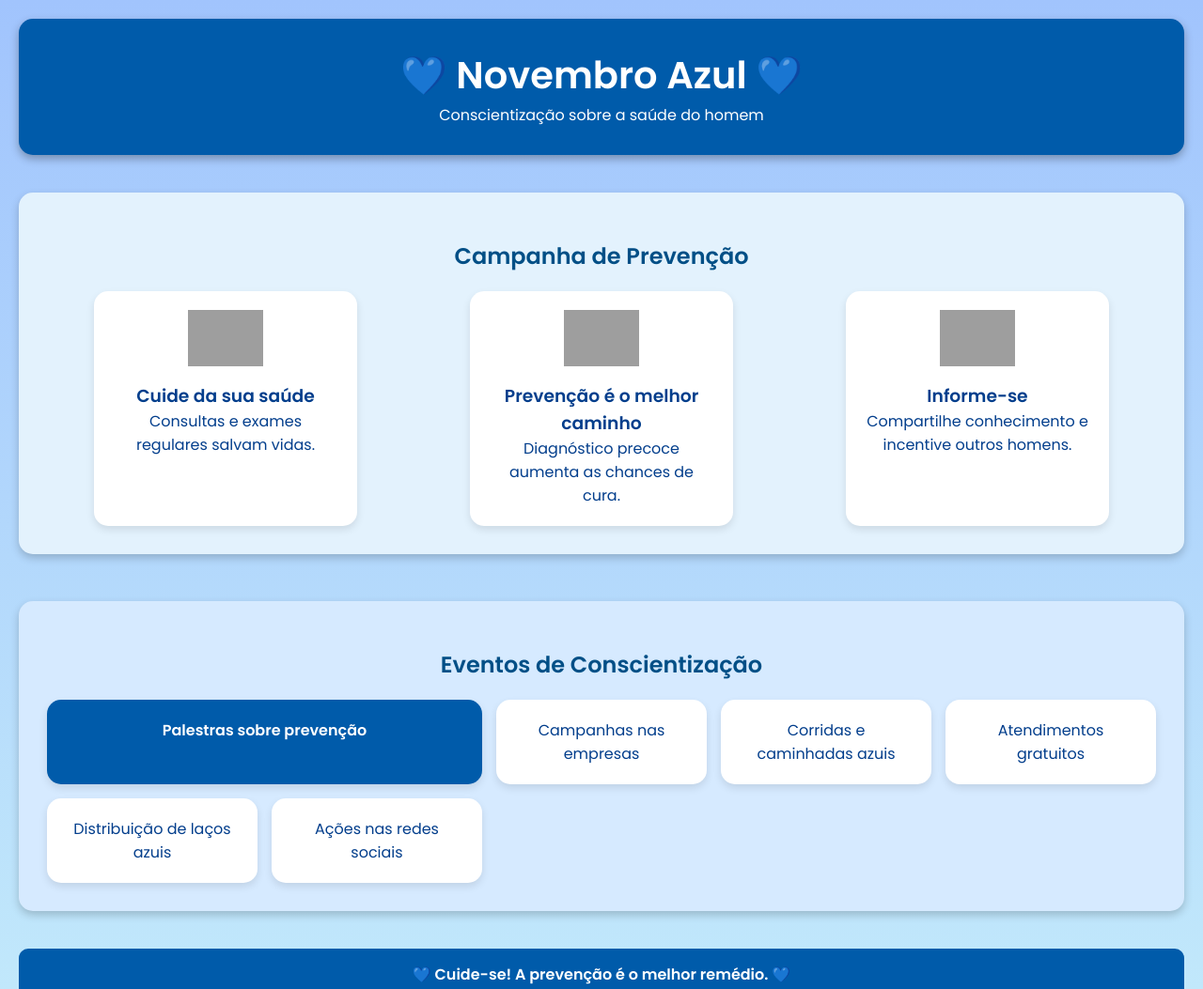
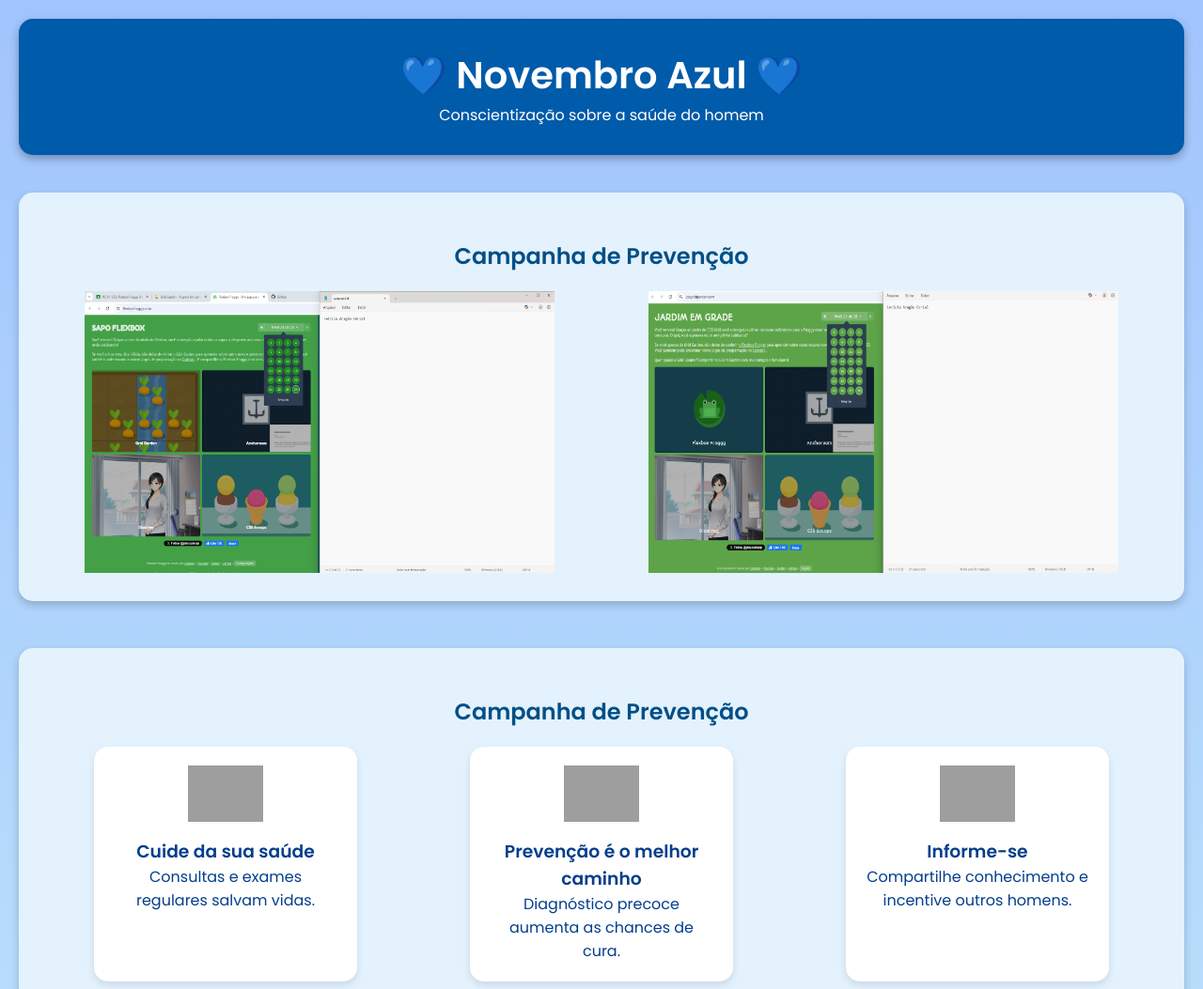
Before and after one commit to leticiaa2008/novembrocerto, a plain HTML site: page index.html in a window 1280 px wide. Shown: the top 1053 px of the page at 94% size. Drawn offline with Linux system fonts and the light colour scheme; grey boxes are pictures that could not be loaded.

Commit message:
Add files via upload

```diff
--- a/index.html
+++ b/index.html
@@ -3,7 +3,7 @@
 <head>
     <meta charset="UTF-8">
     <meta name="viewport" content="width=device-width, initial-scale=1.0">
-    <title>Novembro Azul</title>
+    <title>CSS Flexbox & CSS Grid</title>
     <link rel="stylesheet" href="style.css">
 </head>
 <body>
@@ -11,6 +11,15 @@
         <h1>💙 Novembro Azul 💙</h1>
         <p>Conscientização sobre a saúde do homem</p>
     </header>
+
+ <section class="flex-section">
+        <h2>Campanha de Prevenção</h2>
+        <div class="flex-container">
+            <img src="img/Captura de tela 2025-10-31 141540.png" class="img1" alt="">
+            <img src="img/Captura de tela 2025-10-31 153131.png" class="img1" alt="">
+
+        </div>
+    </section>
 
     <!-- Seção com FLEXBOX -->
     <section class="flex-section">
--- a/style.css
+++ b/style.css
@@ -111,3 +111,13 @@ footer {
     border-radius: 10px;
     font-weight: 600;
 }
+
+.img1 {
+    height: 300px;
+    width: 500px;
+    transition: 0.2s ease-in-out;
+}
+
+.img1:hover {
+    transform:scale(1.05)
+}
```
Also changed, not shown: img/Captura de tela 2025-10-31 141540.png (added), img/Captura de tela 2025-10-31 153131.png (added).
